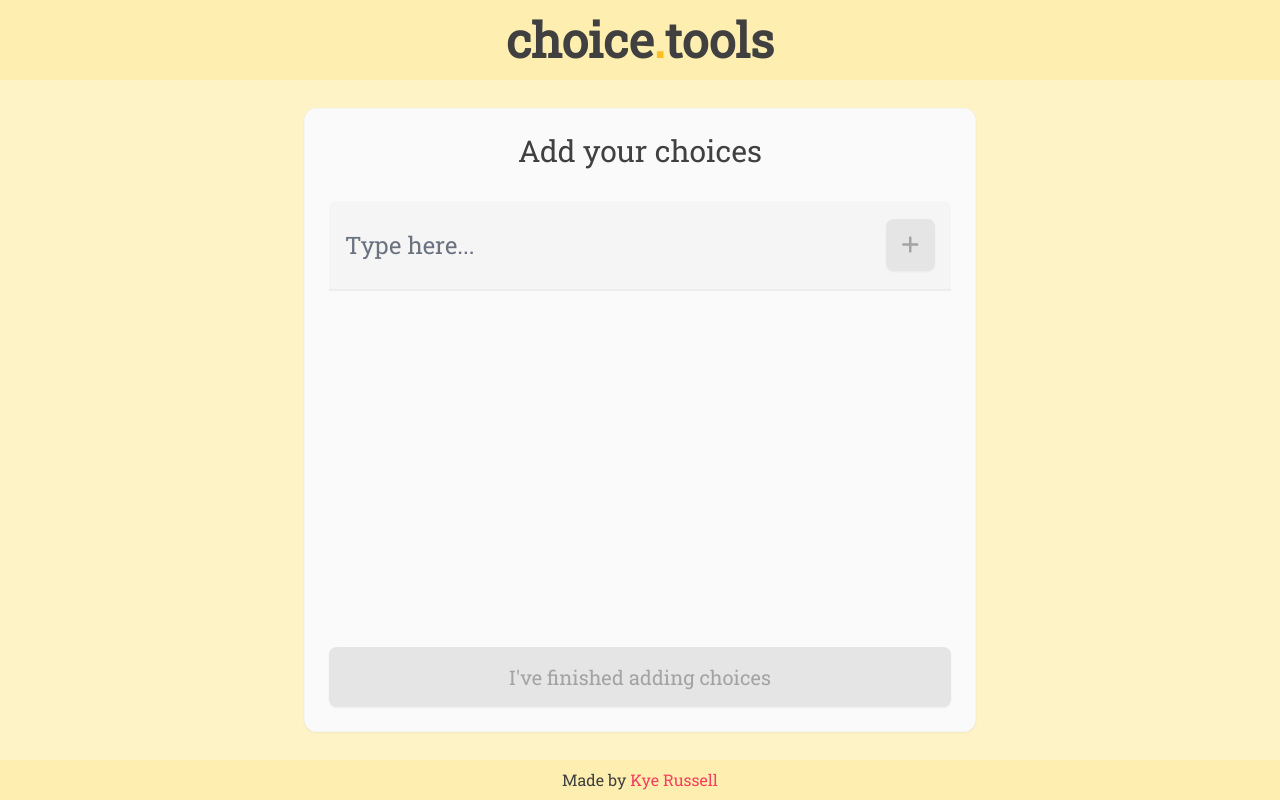
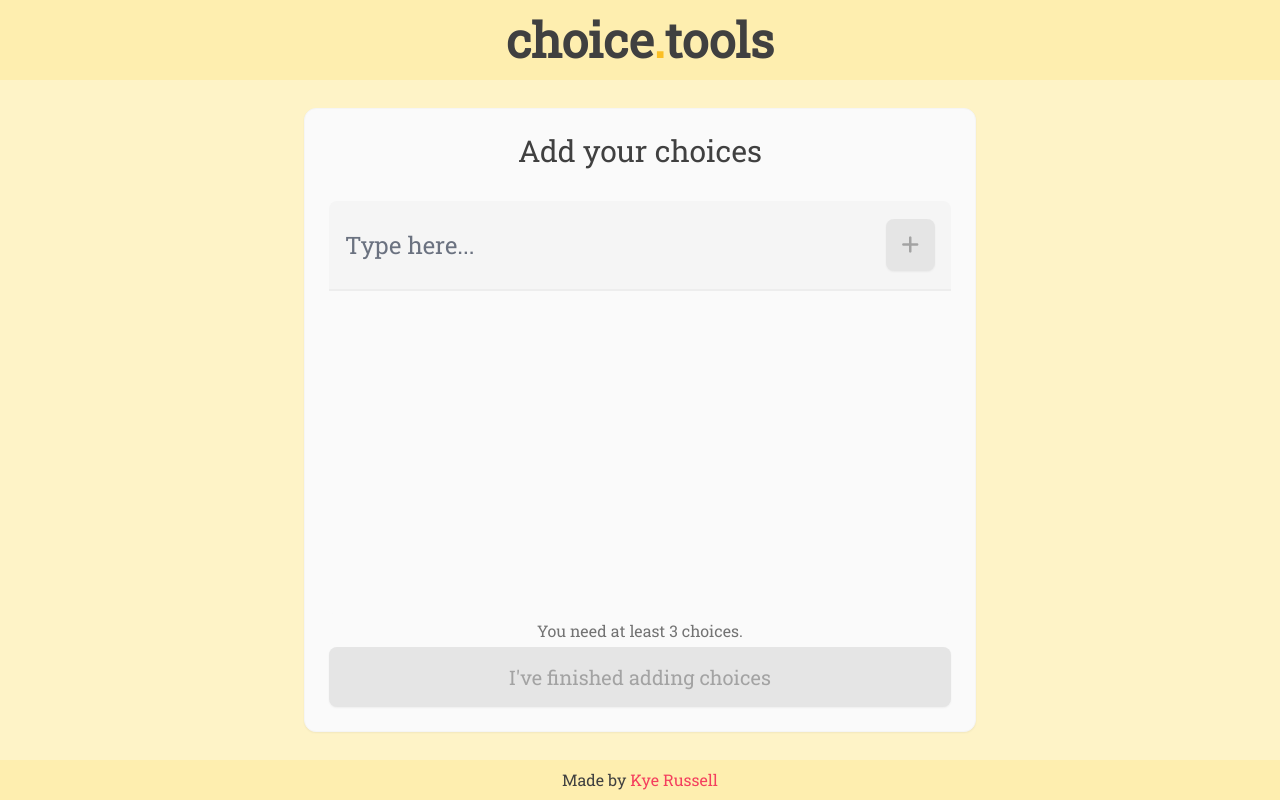
Before and after one commit to KyeRussell/choice.tools, a SvelteKit app: page / in a window 1280 px wide. Built offline with nearby package versions, Linux system fonts and the light colour scheme.

Commit message:
Dark mode!

```diff
--- a/src/app.html
+++ b/src/app.html
@@ -2,7 +2,9 @@
 <html lang="en" class="h-full">
   <head>
     <meta charset="utf-8" />
-    <meta name="theme-color" content="rgb(253,230,138)" />
+    <meta name="theme-color" media="(prefers-color-scheme: light)" content="rgb(253,230,138)" />
+    <meta name="theme-color" media="(prefers-color-scheme: dark)" content="#17202e" />
+
     <link rel="manifest" href="%sveltekit.assets%/app.webmanifest" />
     <link rel="icon" href="%sveltekit.assets%/icon.png" />
     <link rel="apple-touch-icon" href="%sveltekit.assets%/icon.png" />
@@ -20,7 +22,7 @@
     <meta name="apple-mobile-web-app-capable" content="yes" />
     %sveltekit.head%
   </head>
-  <body data-sveltekit-preload-data="hover" class="h-full bg-amber-100">
+  <body data-sveltekit-preload-data="hover" class="h-full dark:bg-gray-800 bg-amber-100">
     <div class="h-full">%sveltekit.body%</div>
   </body>
 </html>
--- a/src/lib/components/Button.svelte
+++ b/src/lib/components/Button.svelte
@@ -11,7 +11,7 @@
 </script>
 
 <button
-  class="flex items-center justify-center rounded-lg bg-primary p-4 align-middle text-xl shadow-sm hover:bg-amber-300 focus:outline-none focus:ring focus:ring-amber-400 disabled:cursor-not-allowed disabled:border-neutral-400 disabled:bg-neutral-200 disabled:text-neutral-400 {$$props.class}"
+  class="flex items-center justify-center rounded-lg bg-primary p-4 align-middle text-xl shadow-sm hover:bg-amber-300 focus:outline-none focus:ring focus:ring-amber-400 disabled:cursor-not-allowed disabled:border-neutral-400 disabled:bg-neutral-200 disabled:text-neutral-400 dark:bg-violet-900 dark:hover:bg-violet-800 dark:focus:ring-violet-700 dark:disabled:border-gray-500 dark:disabled:bg-gray-600 dark:disabled:bg-opacity-80 dark:disabled:text-gray-500 {$$props.class}"
   {disabled}
   {...restPropsWithoutClass}
   on:click
--- a/src/lib/components/Chooser.svelte
+++ b/src/lib/components/Chooser.svelte
@@ -6,9 +6,7 @@
   export let onChoose: (name: string) => void;
 </script>
 
-<div
-  class="grid h-full w-full grid-rows-[1fr,auto,1fr] gap-4 text-center md:flex md:flex-col md:justify-center"
->
+<div class="flex h-full w-full flex-col justify-center gap-4 text-center">
   {#key [first, second]}
     <Choice name={first} {onChoose} />
     <div class="text-2xl">vs.</div>
--- a/src/lib/components/List.svelte
+++ b/src/lib/components/List.svelte
@@ -5,11 +5,11 @@
 </script>
 
 <div
-  class="flex flex-col rounded-lg bg-neutral-50 pb-1 shadow-sm md:shadow-none"
+  class="flex flex-col rounded-lg bg-neutral-50 pb-1 shadow-sm dark:bg-inherit md:shadow-none"
 >
   <svelte:element
     this={listElement}
-    class="divide-y-2 divide-neutral-200 divide-opacity-60 border-b-2 border-b-neutral-200 border-opacity-60 first:rounded-t-lg"
+    class="divide-y-2 divide-neutral-200 divide-opacity-60 border-b-2 border-b-neutral-200 border-opacity-60 first:rounded-t-lg  dark:divide-gray-700 dark:border-b-gray-700 dark:md:divide-gray-600 dark:md:border-b-gray-600"
     use:autoAnimate={{ duration: 150 }}
   >
     <slot />
--- a/src/lib/components/ListItem.svelte
+++ b/src/lib/components/ListItem.svelte
@@ -5,6 +5,7 @@
 <li
   class="flex w-full items-center justify-between p-4 first:rounded-t-lg"
   class:focus-within:bg-neutral-100={highlightOnFocus}
+  class:dark:focus-within:bg-gray-700={highlightOnFocus}
 >
   <slot />
 </li>
--- a/src/lib/components/NewChoice.svelte
+++ b/src/lib/components/NewChoice.svelte
@@ -33,7 +33,7 @@
     class="flex w-full items-center gap-2"
   >
     <input
-      class="m-0 h-14 w-full border-0 bg-inherit p-0 text-2xl focus:ring-0 dark:placeholder:text-neutral-500"
+      class="m-0 h-14 w-full border-0 bg-inherit p-0 text-2xl focus:ring-0 dark:placeholder:text-gray-500"
       type="text"
       bind:value={currentChoice}
       placeholder={!othersInList ? "Type here..." : "And another..."}
--- a/src/routes/+layout.svelte
+++ b/src/routes/+layout.svelte
@@ -9,25 +9,25 @@
 </svelte:head>
 
 <div
-  class="grid h-full grid-rows-[auto,1fr] gap-4 bg-amber-100 font-['Roboto_Slab'] text-neutral-700 md:gap-7"
+  class="dark:bg-neutral-80 grid h-full grid-rows-[auto,1fr] gap-4 font-['Roboto_Slab'] text-neutral-700 dark:text-gray-100 md:gap-7"
 >
   <header
-    class="bg-amber-200 py-4 px-4 text-center shadow-sm md:bg-opacity-40 md:px-20 md:shadow-none"
+    class="bg-amber-200 py-4 px-4 text-center shadow-sm dark:bg-gray-900 dark:bg-opacity-50 md:bg-opacity-40 md:px-20 md:shadow-none"
   >
     <h1 class="flex-grow text-5xl font-bold">
-      choice<span class="text-amber-400">.</span>tools
+      choice<span class="text-amber-400 dark:text-violet-300">.</span>tools
     </h1>
   </header>
   <main class="rounded-t-lg px-4 md:rounded-t-none md:px-20">
     <slot />
   </main>
   <footer
-    class="pb-safe flex items-center justify-center bg-amber-200 pt-2 md:bg-opacity-40"
+    class="pb-safe flex items-center justify-center bg-amber-200 pt-2 dark:bg-gray-900 dark:bg-opacity-50 md:bg-opacity-40"
   >
     <!-- svelte-ignore security-anchor-rel-noreferrer -->
     Made by&nbsp;
     <a
-      class="rounded text-rose-500 hover:text-rose-600 hover:underline active:text-rose-700"
+      class="rounded text-rose-500 hover:text-rose-600 hover:underline active:text-rose-700 dark:text-violet-300 dark:hover:text-violet-400 dark:active:text-violet-500"
       target="_blank"
       rel="me"
       href="https://github.com/kyerussell">Kye Russell</a
--- a/src/routes/+page.svelte
+++ b/src/routes/+page.svelte
@@ -19,7 +19,7 @@
 <!-- Display the right component based on the state -->
 <div class="flex h-full w-full justify-center">
   <div
-    class="h-full w-full md:max-w-2xl md:rounded-xl md:border md:border-neutral-100 md:bg-neutral-50 md:p-6 md:shadow-sm"
+    class="h-full w-full md:max-w-2xl md:rounded-xl md:border md:border-neutral-100 md:bg-neutral-50 md:p-6 md:shadow-sm md:dark:border-gray-600 md:dark:bg-gray-700"
   >
     {#if state === "setup"}
       <Setup bind:choices onFinished={() => (state = "chooser")} />
--- a/src/routes/stages/Setup.svelte
+++ b/src/routes/stages/Setup.svelte
@@ -46,10 +46,14 @@
 
   <div class="mt-2">
     <p
-      class="text-center leading-none text-neutral-500 md:hidden"
+      class="text-center leading-none text-neutral-500 dark:text-gray-200"
       class:hidden={hasEnoughChoices}
     >
-      You need at least 3 choices to start
+      {#if choices.length === 0}
+        You need at least 3 choices.
+      {:else}
+        You need {3 - choices.length} more choice{#if 3 - choices.length > 1}s{/if}.
+      {/if}
     </p>
     <Button
       on:click={onFinished}
```
